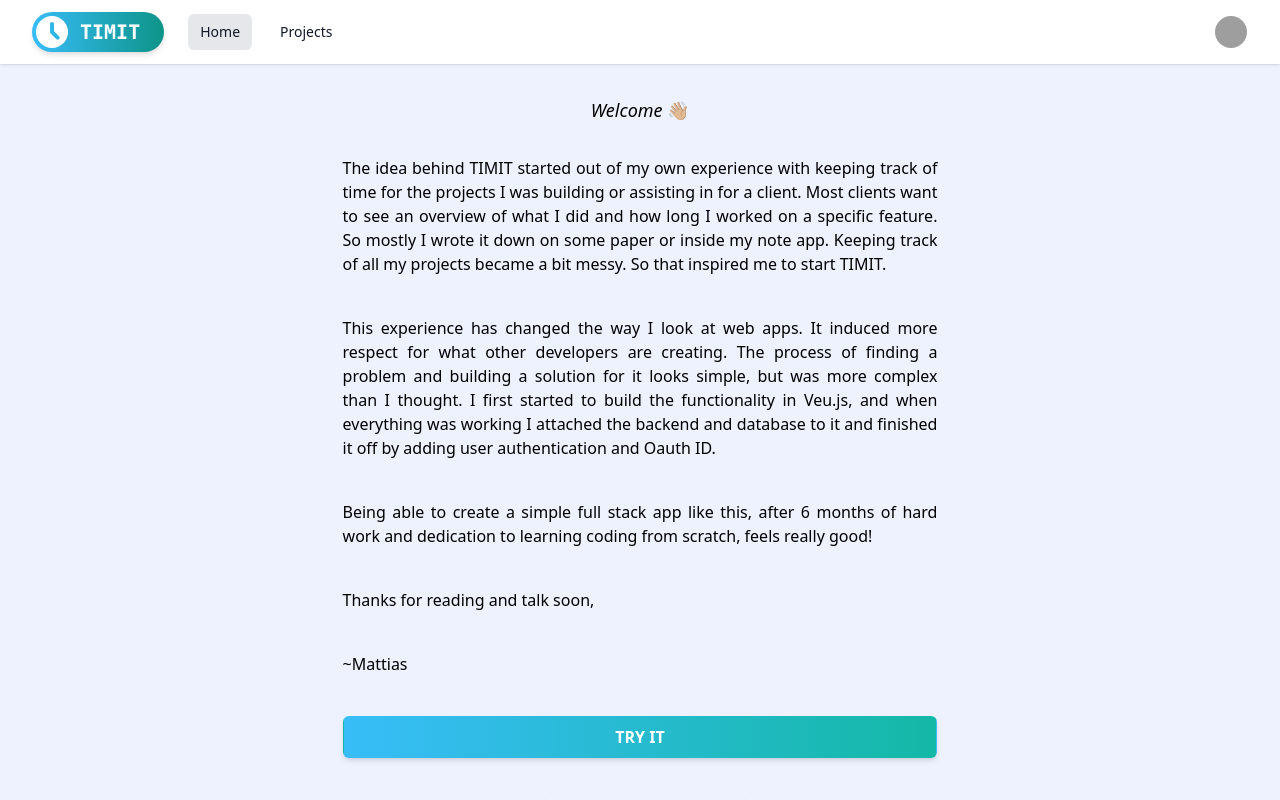
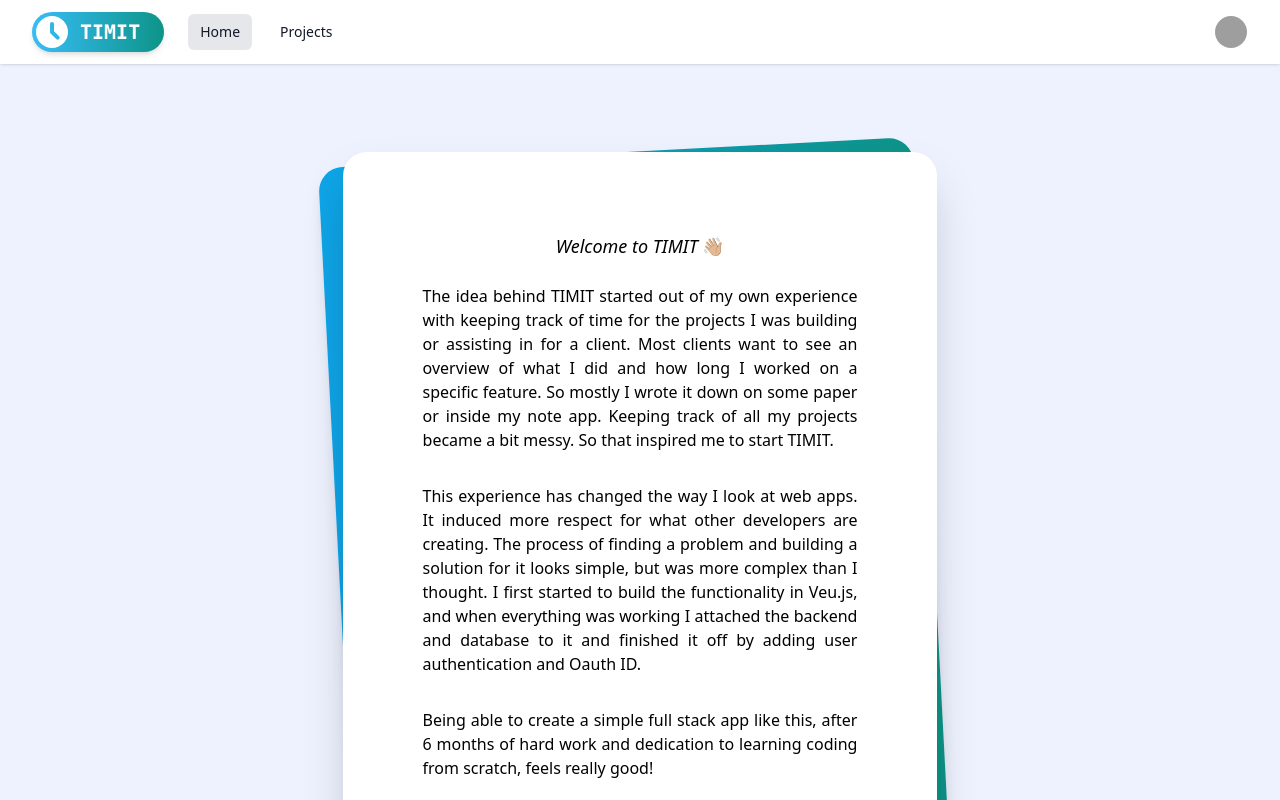
Before and after one commit to mattiasbonte/TIMIT-FE, a Vue app: page /home in a window 1280 px wide. Shown: the top 800 px of the page. Built offline with nearby package versions, Linux system fonts and the light colour scheme; grey boxes are pictures that could not be loaded.

Commit message:
Add Landing Page Styling

```diff
--- a/src/components/UI/TheHeader.vue
+++ b/src/components/UI/TheHeader.vue
@@ -1,5 +1,5 @@
 <template>
-  <header class="fixed top-0 dark:bg-gray-800 sticky bg-white shadow">
+  <header class="dark:bg-gray-800 sticky top-0 z-50 w-full bg-white shadow">
     <div class="sm:px-6 lg:px-8 container px-2 mx-auto">
       <div class="relative flex items-center justify-between h-16">
         <!-- HAMBURGER MENU DROPDOWN TOGGLE -->
--- a/src/views/Home.vue
+++ b/src/views/Home.vue
@@ -1,42 +1,44 @@
 <template>
-  <div
-    class="md:max-w-prose font-extralight w-full mx-auto space-y-10 text-justify"
-  >
+  <div>
+    <div class="card">
+      <div class="card__bg"></div>
+      <div class="card__text">
         <!-- Welcome Message -->
         <h1
           class="dark:text-white -mb-2 text-lg italic font-thin text-center text-black"
         >
-      Welcome <span class="not-italic">👋🏼</span>
+          Welcome to TIMIT <span class="not-italic">👋🏼</span>
         </h1>
 
         <!-- Text Content -->
         <p>
-      The idea behind TIMIT started out of my own experience with keeping track
-      of time for the projects I was building or assisting in for a client. Most
-      clients want to see an overview of what I did and how long I worked on a
-      specific feature. So mostly I wrote it down on some paper or inside my
-      note app. Keeping track of all my projects became a bit messy. So that
-      inspired me to start TIMIT.
+          The idea behind TIMIT started out of my own experience with keeping
+          track of time for the projects I was building or assisting in for a
+          client. Most clients want to see an overview of what I did and how
+          long I worked on a specific feature. So mostly I wrote it down on some
+          paper or inside my note app. Keeping track of all my projects became a
+          bit messy. So that inspired me to start TIMIT.
         </p>
 
         <p>
-      This experience has changed the way I look at web apps. It induced more
-      respect for what other developers are creating. The process of finding a
-      problem and building a solution for it looks simple, but was more complex
-      than I thought. I first started to build the functionality in Veu.js, and
-      when everything was working I attached the backend and database to it and
-      finished it off by adding user authentication and Oauth ID.
+          This experience has changed the way I look at web apps. It induced
+          more respect for what other developers are creating. The process of
+          finding a problem and building a solution for it looks simple, but was
+          more complex than I thought. I first started to build the
+          functionality in Veu.js, and when everything was working I attached
+          the backend and database to it and finished it off by adding user
+          authentication and Oauth ID.
         </p>
 
         <p>
-      Being able to create a simple full stack app like this, after 6 months of
-      hard work and dedication to learning coding from scratch, feels really
-      good!
+          Being able to create a simple full stack app like this, after 6 months
+          of hard work and dedication to learning coding from scratch, feels
+          really good!
         </p>
 
         <p>Thanks for reading and talk soon,</p>
 
-    <p class="font-thin">~Mattias</p>
+        <p>~Mattias</p>
 
         <div class="text-center">
           <router-link exact to="/overview">
@@ -47,10 +49,12 @@
         </div>
 
         <p class="text-xs">
-      Create a project 👉🏼 Add a feature 👉🏼 Start working 👉🏼 Stop working 👉🏼 Work
-      some more 👉🏼 Complete Feature 👉🏼 Repeat ∞ 👉🏼 Send project overview to
-      client 📤
+          Create a project 👉🏼 Add a feature 👉🏼 Start working 👉🏼 Stop working 👉🏼
+          Work some more 👉🏼 Complete Feature 👉🏼 Repeat ∞ 👉🏼 Send project
+          overview to client 📤
         </p>
+      </div>
+    </div>
     <!-- Image + Navigation -->
     <router-link exact to="/overview">
       <img
@@ -66,4 +70,21 @@
   .btn__try {
     @apply rounded-md;
   }
+  .card {
+    @apply relative;
+  }
+  .card__bg {
+    @apply absolute max-w-prose mx-auto hidden;
+    @apply rounded-xl shadow-lg inset-0;
+    @apply transform -skew-y-3;
+    @apply bg-gradient-to-r from-light-blue-500 to-teal-600;
+    @apply sm:block sm:skew-y-0 sm:-rotate-3 sm:rounded-3xl;
+  }
+  .card__text {
+    @apply relative max-w-prose mx-auto my-14 px-4 py-10;
+    @apply font-extralight text-justify;
+    @apply space-y-8 sm:bg-white rounded-sm sm:shadow-2xl;
+    @apply sm:p-20 sm:rounded-3xl;
+    @apply dark:bg-gray-800;
+  }
 </style>
```
Lines whose indentation alone changed are shown as unchanged.
